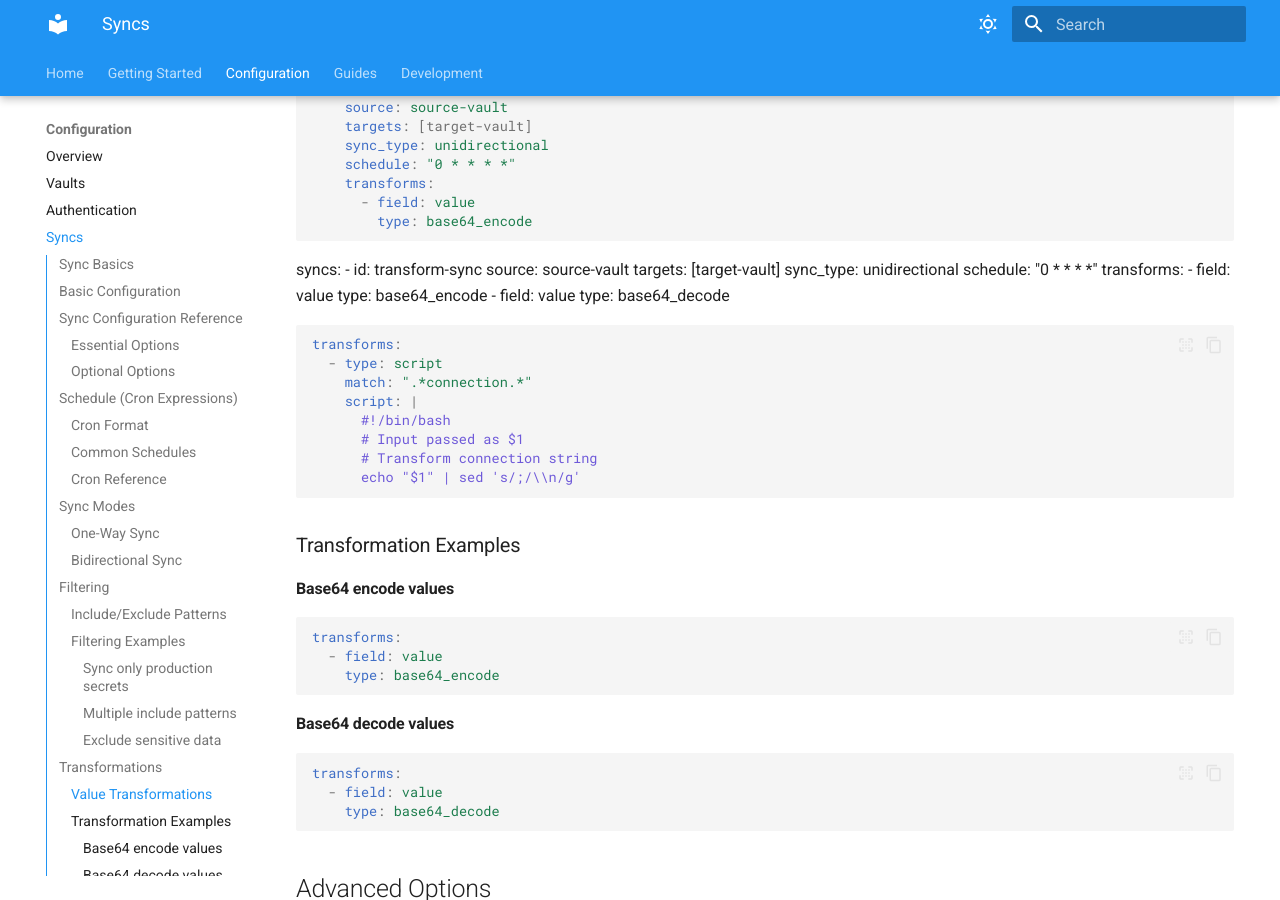
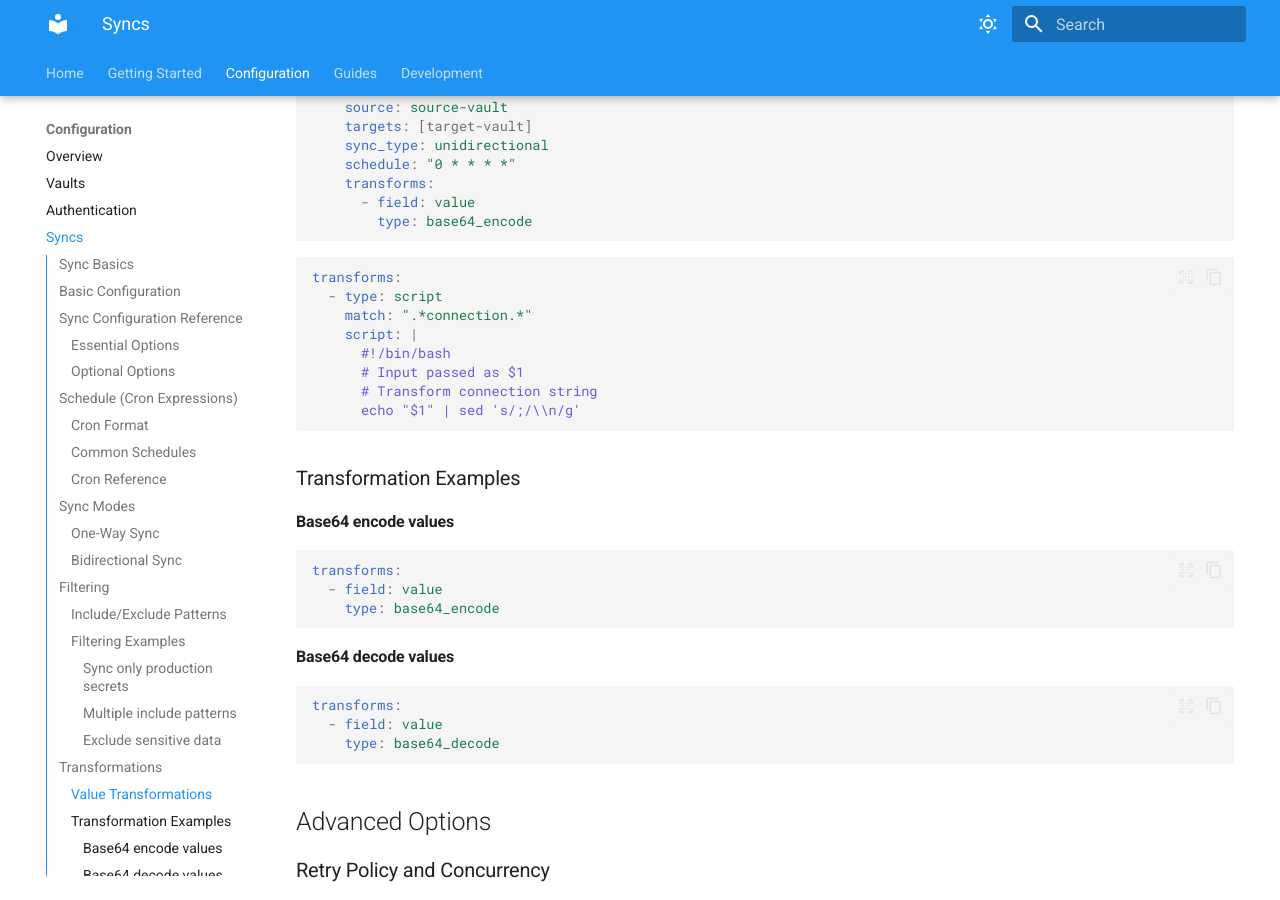
Before and after one commit to pacorreia/vaults-syncer, an MkDocs documentation site: the page built from docs/configuration/syncs.md, in a window 1280 px wide and 900 px high, scrolled down 5090 px. Built offline with MkDocs 1.6.1 and Material for MkDocs 9.7.7, drawn with Linux system fonts in a browser that asks for light colours.

Commit message:
docs: fix code fence and spacing issues in config docs

````diff
--- a/docs/configuration/syncs.md
+++ b/docs/configuration/syncs.md
@@ -226,17 +226,6 @@ syncs:
       - field: value
         type: base64_encode
 ```
-    syncs:
-      - id: transform-sync
-        source: source-vault
-        targets: [target-vault]
-        sync_type: unidirectional
-        schedule: "0 * * * *"
-        transforms:
-          - field: value
-            type: base64_encode
-          - field: value
-            type: base64_decode
 
 ```yaml
 transforms:
````
Also changed, not shown: docs/configuration/vaults.md (+2 -1 lines), docs/getting-started/index.md (+1 -0 lines).
